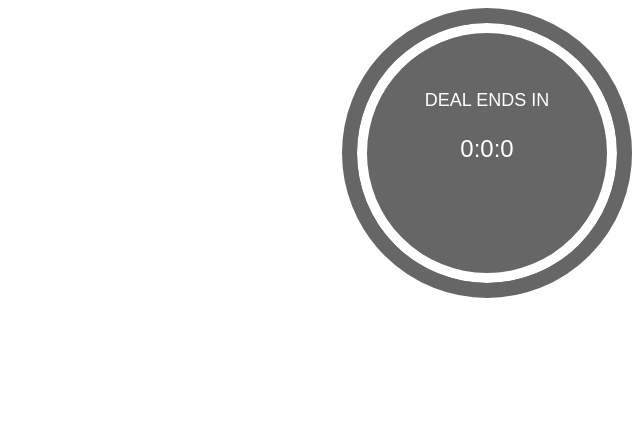
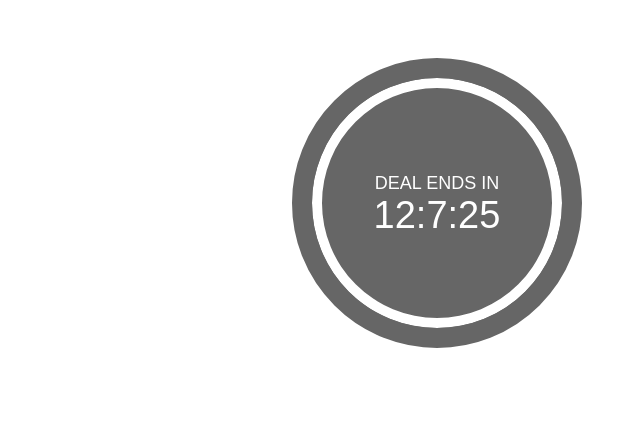
Before and after one commit to alexcera/sample-deals-page, a plain HTML site: page index.html in a window 1280 px wide. Shown: the whole page, without its empty margins (640-1280 px from the left). Drawn offline with Linux system fonts and the light colour scheme.

Commit message:
show the text at the same time. some changes on css.

```diff
--- a/index.html
+++ b/index.html
@@ -12,8 +12,8 @@
     <div class="countdown-clock">
 		<div class="timer-content">
             <div>
-                <p class="label">DEAL ENDS IN</p>
-                <p class="remaining"></p>
+                <p class="label hidden">DEAL ENDS IN</p>
+                <p class="remaining hidden"></p>
             </div>
 		</div>
     </div>
--- a/scripts/index.js
+++ b/scripts/index.js
@@ -2,8 +2,8 @@ window.onload = function() {
 
     //this could be any date in the future.
     //just using tomorrow's date as an example;
-    var endDate = new Date(new Date().getTime() + 5000);//(60 * 60 * 24 * 1000));
-   // endDate.setHours(0, 0, 0, 0);
+    var endDate = new Date(new Date().getTime() + 60 * 60 * 24 * 1000);
+   endDate.setHours(0, 0, 0, 0);
 
     var timer = new Timer(endDate);
 
@@ -13,6 +13,8 @@ window.onload = function() {
     var intervalId = setInterval(function() {
         if (!timer.ended()) {
             remaining["innerHTML" || "textContent"] = timer.remainingTime();
+            remaining.className = "remaining";
+            label.className = "label";
         } else {
             remaining["innerHTML" || "textContent"] = "ENDED!";
             label["innerHTML" || "textContent"] = "";
--- a/styles/index.css
+++ b/styles/index.css
@@ -8,39 +8,51 @@ body {
 
 div.countdown-clock {
     float: right;
+    margin-top: 50px;
+    margin-right: 50px;
 }
 
-div.countdown-clock div {
-    display: inline-block;
-}
 
 .clearfix {
     clear: both;
 }
 
+.hidden {
+    display: none;
+}
+
+.show {
+    display:
+}
 
 div.timer-content {
-    width: 20em;
-    height: 20em;
+    width: 250px;
+    height: 250px;
     background-color: #666;
     -webkit-border-radius: 50%;
     -moz-border-radius: 50%;
     border-radius: 50%;
-    border: 15px solid #666;
+    border: 20px solid #666;
     box-shadow: inset 0 0 0 10px #FFF;
     color: #FFF;
-    line-height: 20em;
+    line-height: 250px;
     text-align: center;
-    vertical-align: middle;
+    position: relative;
 }
 
 div.timer-content div {
-    height: 20em;
-    margin: auto;
     line-height: normal;
     font-size: 18px;
+    position: relative;
+    top: 95px;
+}
+
+p.label, p.remaining {
+    line-height: normal;
+    margin-top: 0;
+    margin-bottom: 0;
 }
 
 p.remaining {
-    font-size: 24px;
+    font-size: 38px;
 }
```
